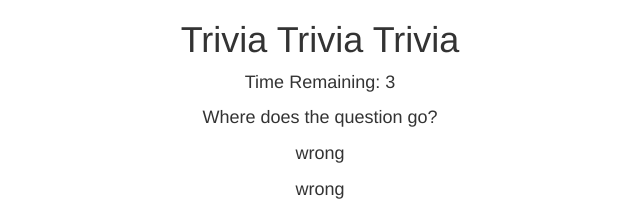
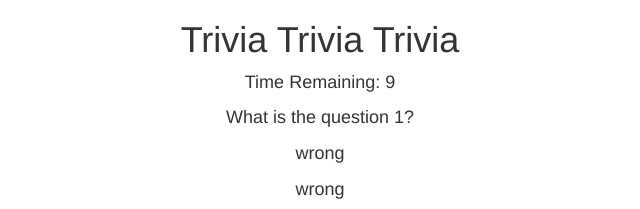
Before and after one commit to jacobzirbel/TriviaGame, a plain HTML site: page index.html in a window 1280 px wide. Both pictures are taken after a click on the button "start". Shown: the top 209 px of the page, 320-960 px from the left. Drawn offline with nearby package versions, Linux system fonts and the light colour scheme.

Commit message:
show question text/adjust timer

```diff
--- a/assets/javascript/app.js
+++ b/assets/javascript/app.js
@@ -42,6 +42,7 @@ function showQuestion() {
 	let answers = [...question.answers, question.correctAnswer].sort(() => {
 		return Math.random() - 0.5;
 	});
+	questionText.innerHTML = `<p>${question.question}</p>`;
 	answersText.innerHTML = "";
 	for (let a of answers) {
 		let option = document.createElement("p");
@@ -57,7 +58,7 @@ function checkAnswer(answer) {
 	clearInterval(timerInterval);
 	let questionTimer = setTimeout(() => {
 		showQuestion();
-	}, 100);
+	}, 1000);
 	questionContainer.hidden = true;
 	answeredContainer.hidden = false;
 	if (answer === questions[currentQuestion].correctAnswer) {
@@ -81,11 +82,11 @@ function checkAnswer(answer) {
 
 function startTimer() {
 	clearInterval(timerInterval);
-	let timeRemaining = 5;
+	let timeRemaining = 10;
 	timerInterval = setInterval(() => {
+		timeRemainingText.textContent = "Time Remaining: " + timeRemaining;
 		timeRemaining--;
-		timeRemainingText.textContent = "Time Remaining: " + timeRemaining;
-		if (timeRemaining < 1) {
+		if (timeRemaining < 0) {
 			clearInterval(timerInterval);
 			checkAnswer("Out of Time!");
 		}
--- a/index.html
+++ b/index.html
@@ -15,7 +15,7 @@
         </div>
         <div id="start-button"><button onclick="start()">start</button></div>
         <div id="time-remaining-container">
-            <p id="time-remaining">Time Remaining: 30</p>
+            <p id="time-remaining">Time Remaining:</p>
         </div>
         <div id="question-container">
 
```
